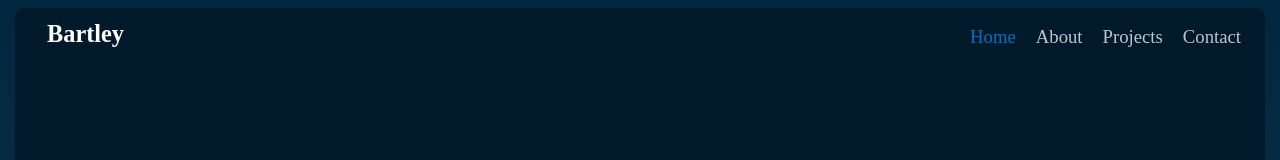
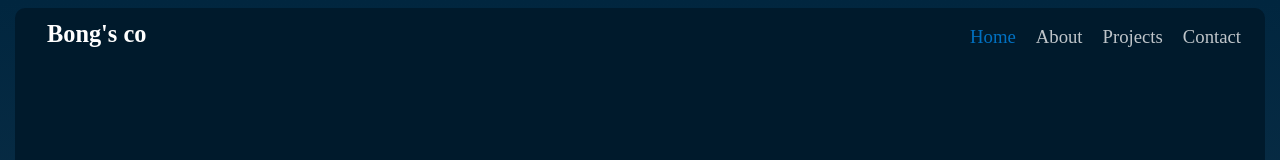
Before and after one commit to cyro-hub/port_folio, a React (Vite) app: page / in a window 1280 px wide. Shown: the top 160 px of the page. Built offline with nearby package versions, Linux system fonts and the light colour scheme; a web font is replaced by a local one.

Commit message:
Update Home.jsx

```diff
--- a/src/Pages/Home/Home.jsx
+++ b/src/Pages/Home/Home.jsx
@@ -109,7 +109,7 @@ export const Nav = ({ active }) => {
   });
   return (
     <div className="nav">
-      <h3 onClick={() => navigate("/")}>Bartley</h3>
+      <h3 onClick={() => navigate("/")}>Bong's co</h3>
       {size > 645 ? (
         <div className="nav-links">
           <Link to="/" className={active === "home" ? "active" : null}>
```
